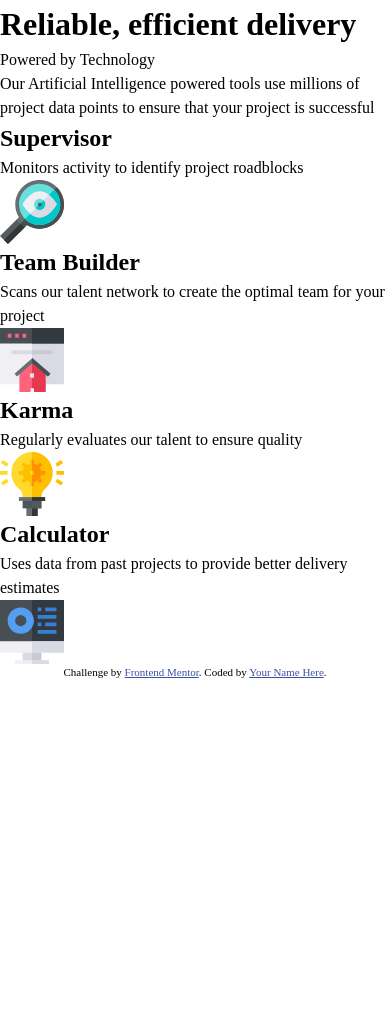
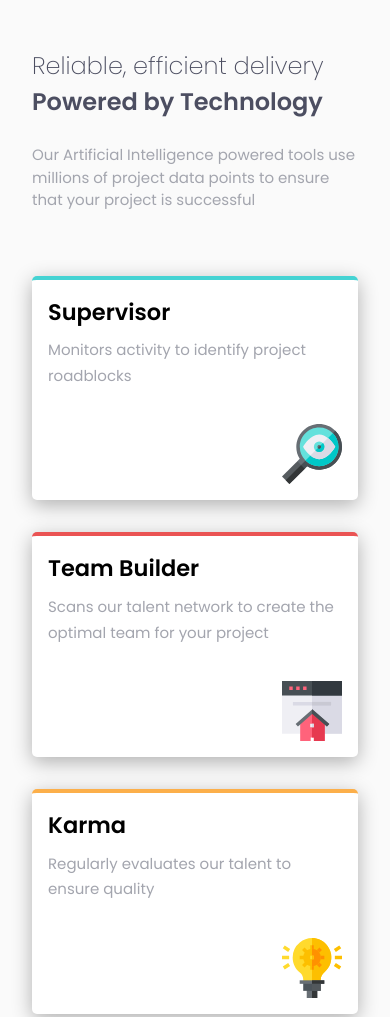
Before and after one commit to JEWebDev/four-card-feature-section, a plain HTML site: page index.html in a window 390 px wide. Shown: the top 1017 px of the page. Before the commit the page ends 844 px from the top, so only its background shows below. Drawn offline with Linux system fonts and the light colour scheme.

Commit message:
Update html and css
Finished styles for desktop and mobile view, minor
fixes to html

```diff
--- a/index.html
+++ b/index.html
@@ -28,9 +28,12 @@
   <body>
     <main>
       <header class="header">
-        <h1>Reliable, efficient delivery</h1>
+        <h1 class="sr-only">AI Tool description</h1>
+        <p class="intro">
+          Reliable, efficient delivery
           <span>Powered by Technology</span>
-        <p>
+        </p>
+        <p class="description">
           Our Artificial Intelligence powered tools use millions of project data
           points to ensure that your project is successful
         </p>
@@ -42,18 +45,21 @@
           <p>Monitors activity to identify project roadblocks</p>
           <img src="images/icon-supervisor.svg" alt="magnifier icon" />
         </article>
+        <div class="wrapper">
           <article class="team-builder">
             <h2>Team Builder</h2>
             <p>
-            Scans our talent network to create the optimal team for your project
+              Scans our talent network to create the optimal team for your
+              project
             </p>
             <img src="images/icon-team-builder.svg" alt="house icon" />
           </article>
-        <article class="Karma">
+          <article class="karma">
             <h2>Karma</h2>
             <p>Regularly evaluates our talent to ensure quality</p>
             <img src="images/icon-karma.svg" alt="lightbulb icon" />
           </article>
+        </div>
         <article class="calculator">
           <h2>Calculator</h2>
           <p>
--- a/style.css
+++ b/style.css
@@ -1,3 +1,4 @@
+@import url("https://fonts.googleapis.com/css2?family=Poppins:wght@200;400;600&display=swap");
 :root {
   --clr-red: hsl(0, 78%, 62%);
   --clr-cyan: hsl(180, 62%, 55%);
@@ -77,3 +78,136 @@ h6 {
 #__next {
   isolation: isolate;
 }
+
+.sr-only {
+  display: none;
+}
+
+body {
+  min-height: 100dvh;
+  font-family: var(--ff-regular);
+  font-size: var(--fs-regular);
+  background-color: var(--clr-neutral-100);
+  padding: 3rem 2rem;
+}
+
+main {
+  min-height: 100dvh;
+
+  display: flex;
+  flex-direction: column;
+  justify-content: center;
+  align-items: center;
+
+  gap: 4rem;
+}
+
+.header {
+  display: flex;
+  flex-direction: column;
+  gap: 1.5rem;
+
+  span {
+    display: block;
+    font-weight: var(--fw-semi-bold);
+  }
+
+  .intro {
+    font-weight: var(--fw-thin);
+    font-size: 1.5rem;
+    color: var(--clr-neutral-300);
+  }
+
+  .description {
+    color: var(--clr-neutral-200);
+  }
+}
+
+.features-section {
+  max-width: 1200px;
+  display: flex;
+  flex-direction: column;
+  gap: 2rem;
+
+  article {
+    max-width: 500px;
+    max-height: 500px;
+    background-color: white;
+    border-radius: 5px;
+    padding: 1rem;
+    display: flex;
+    flex-direction: column;
+    box-shadow: 0 5px 20px rgba(0, 0, 0, 0.3);
+
+    h2 {
+      margin-bottom: 0.5rem;
+    }
+
+    p {
+      color: var(--clr-neutral-200);
+      line-height: 1.7;
+    }
+
+    img {
+      max-width: 60px;
+      margin-top: 2.25rem;
+      align-self: flex-end;
+    }
+  }
+
+  .wrapper {
+    display: flex;
+    flex-direction: column;
+    gap: 2rem;
+  }
+  .supervisor {
+    border-top: 4px solid var(--clr-cyan);
+  }
+
+  .team-builder {
+    border-top: 4px solid var(--clr-red);
+  }
+
+  .karma {
+    border-top: 4px solid var(--clr-orange);
+  }
+
+  .calculator {
+    border-top: 4px solid var(--clr-blue);
+  }
+}
+
+@media (min-width: 800px) {
+  header {
+    display: flex;
+    flex-direction: column;
+    justify-content: center;
+    align-items: center;
+
+    .description {
+      max-width: 60%;
+      text-align: center;
+    }
+  }
+  .features-section {
+    display: flex;
+    flex-direction: row;
+
+    article {
+      max-width: 364px;
+    }
+    .wrapper {
+      flex-basis: 100%;
+    }
+
+    .supervisor {
+      align-self: center;
+      flex-basis: 100%;
+    }
+
+    .calculator {
+      align-self: center;
+      flex-basis: 100%;
+    }
+  }
+}
```
Lines whose indentation alone changed are shown as unchanged.
